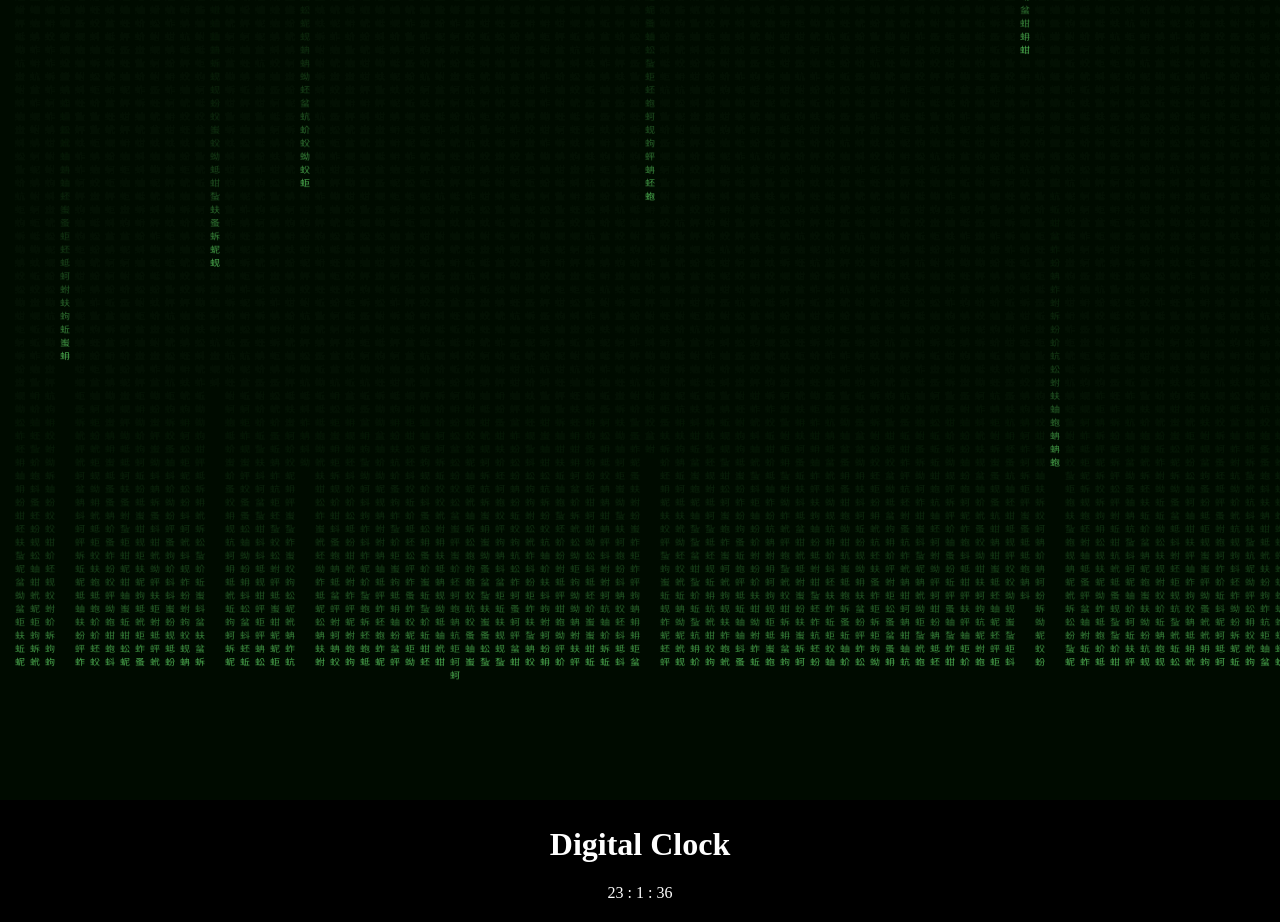
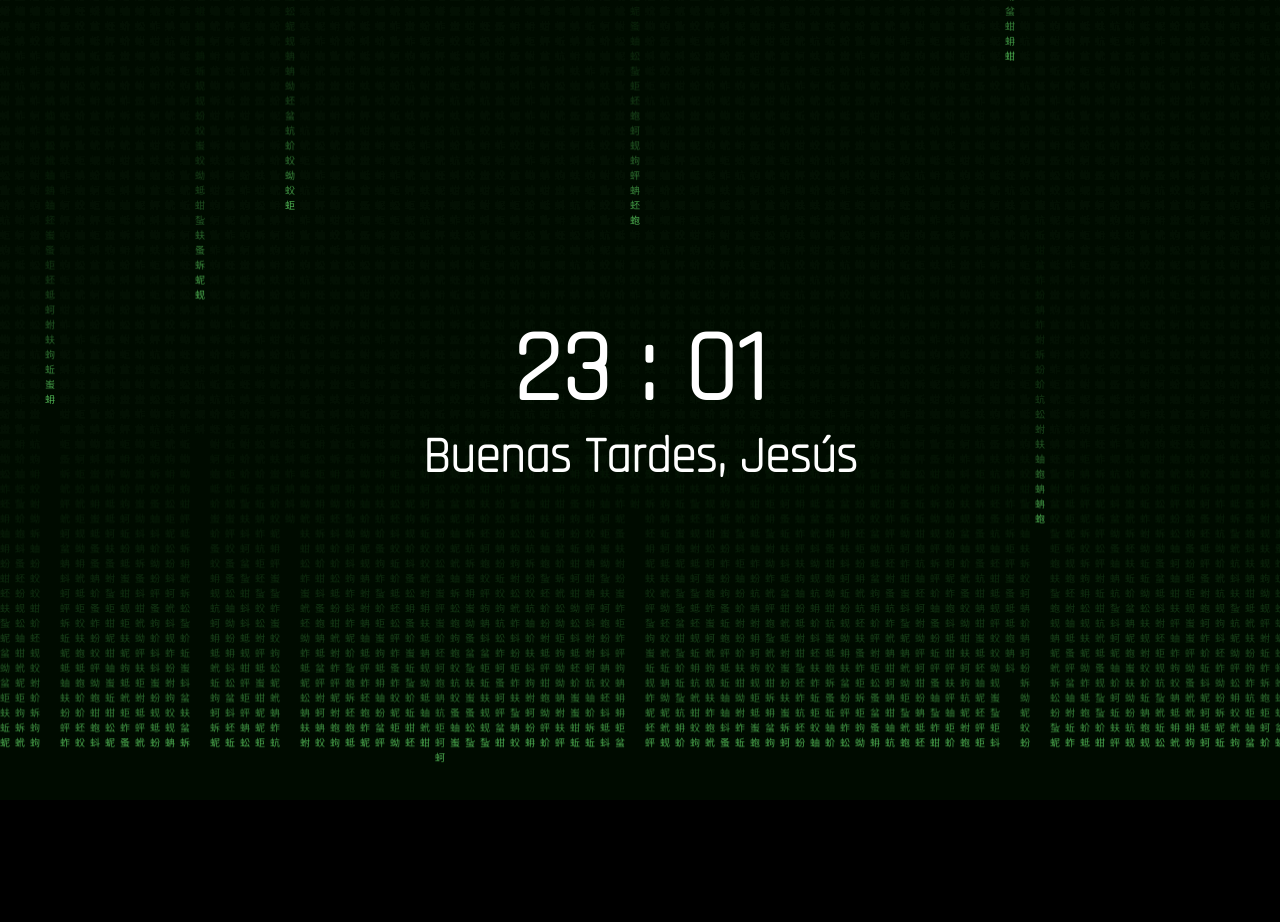
Before and after one commit to jsvaldezv/matrix-clock, a plain HTML site: page index.html in a window 1280 px wide. After the commit the page ends 804 px from the top, so only its background shows below. Drawn offline with Linux system fonts and the light colour scheme.

Commit message:
Reloj Working

```diff
--- a/css/styles.css
+++ b/css/styles.css
@@ -1,16 +1,35 @@
 body{
-    /* height: 100%; */
     background: #000;
-    /* margin: 0; */
 }
 
 canvas{
-    width: 100vw;
+    width: 100%;
+    height: 100vh;
+}
+
+#myCanvas{
+    width: 100%;
     height: 100vh;
 }
 
 .mainReloj{
+    width: 100%;
+    height: 100vh;
     color: white;
     text-align: center;
-    margin: 20px 20px;
+    position: absolute;
+    font-family: 'Rajdhani', sans-serif;
+    display: flex;
+    align-items: center;
+    justify-content: center;
 }
+
+.reloj{
+    font-size:100px;
+    margin: 0;
+}
+
+.saludo{
+    font-size:50px;
+    margin: 0;
+}
--- a/index.html
+++ b/index.html
@@ -7,14 +7,26 @@
     <title>My Matrix</title>
     <link rel="stylesheet" href="css/normalize.css">
     <link rel="stylesheet" href="css/styles.css">
+
+    <!-- GOOGLE FONTS -->
+    <link rel="preconnect" href="https://fonts.gstatic.com">
+    <link href="https://fonts.googleapis.com/css2?family=Rajdhani:wght@300&display=swap" rel="stylesheet">
+
 </head>
 <body>
 
-    <canvas id="canvas">Tu navegador no soporta esta caracteristica</canvas>
+    <div>
+        <div class="mainReloj">
+            <div>
+                <h1 class="reloj">00 : 00</h1>
+                <h2 class="saludo">Buenas Tardes, Jesús</h2>
+            </div>
 
-    <div class="mainReloj">
-        <h1>Digital Clock</h1>
-        <div class="reloj">00 : 00 : 00</div>
+
+
+        </div>
+
+        <canvas id="canvas">Tu navegador no soporta esta caracteristica</canvas>
     </div>
 
     <script src="../js/clock.js"></script>
--- a/js/clock.js
+++ b/js/clock.js
@@ -1,4 +1,5 @@
 const reloj = document.querySelector(".reloj");
+var horaGlobal = 0;
 
 const getHora = () =>
 {
@@ -8,10 +9,36 @@ const getHora = () =>
     {
         hora: fecha.getHours(),
         minuto: fecha.getMinutes(),
-        segundo: fecha.getSeconds(),
+        //segundo: fecha.getSeconds(),
     };
 
-    reloj.innerHTML = `${tiempo.hora} : ${tiempo.minuto} : ${tiempo.segundo}`;
+    //reloj.innerHTML = `${tiempo.hora} : ${tiempo.minuto} : ${tiempo.segundo}`;
+    if(`${tiempo.minuto}` < 10)
+        tiempo.minuto = 0 + `${tiempo.minuto}`;
+    if(`${tiempo.hora}` < 10)
+        tiempo.hora = 0 + `${tiempo.hora}`;
+
+    reloj.innerHTML = `${tiempo.hora} : ${tiempo.minuto}`;
+    horaGlobal = `${tiempo.hora}`;
 };
 
-setInterval(getHora, 300);
+const changeSaludo = () =>
+{
+    const saludo = document.querySelector(".saludo");
+
+    if(horaGlobal >= 0 && horaGlobal < 7)
+        saludo.innerHTML = "Buenas Noches, Jesús";
+    else if(horaGlobal >= 7 && horaGlobal < 12)
+        saludo.innerHTML = "Buenos Dias, Jesús";
+    else if(horaGlobal >= 12 && horaGlobal < 19)
+        saludo.innerHTML = "Buenas Tardes, Jesús";
+    else if(horaGlobal >= 19)
+        saludo.innerHTML = "Buenas Noches, Jesús";
+}
+
+window.onload = function() {
+    getHora();
+};
+
+setInterval(getHora, 10000);
+setInterval(changeSaludo, 3600000);
--- a/js/matrix.js
+++ b/js/matrix.js
@@ -21,7 +21,7 @@ const initMatrix = () =>
         (y, index) =>
         {
             const text = String.fromCharCode(1e5 + Math.random() * 30);
-            const x = (index * 15) + 15;
+            const x = (index * 15);
 
             canvas.getContext("2d").fillText(text,x,y);
 
```
